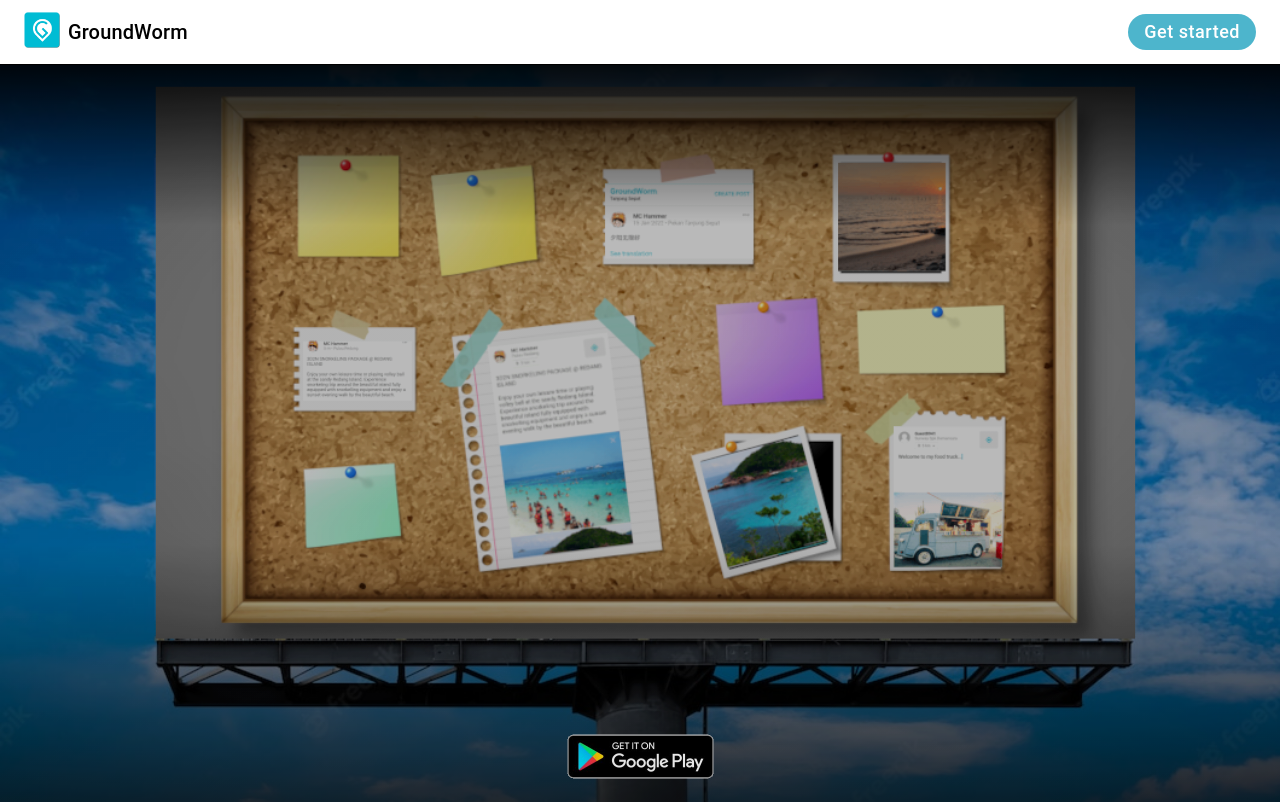
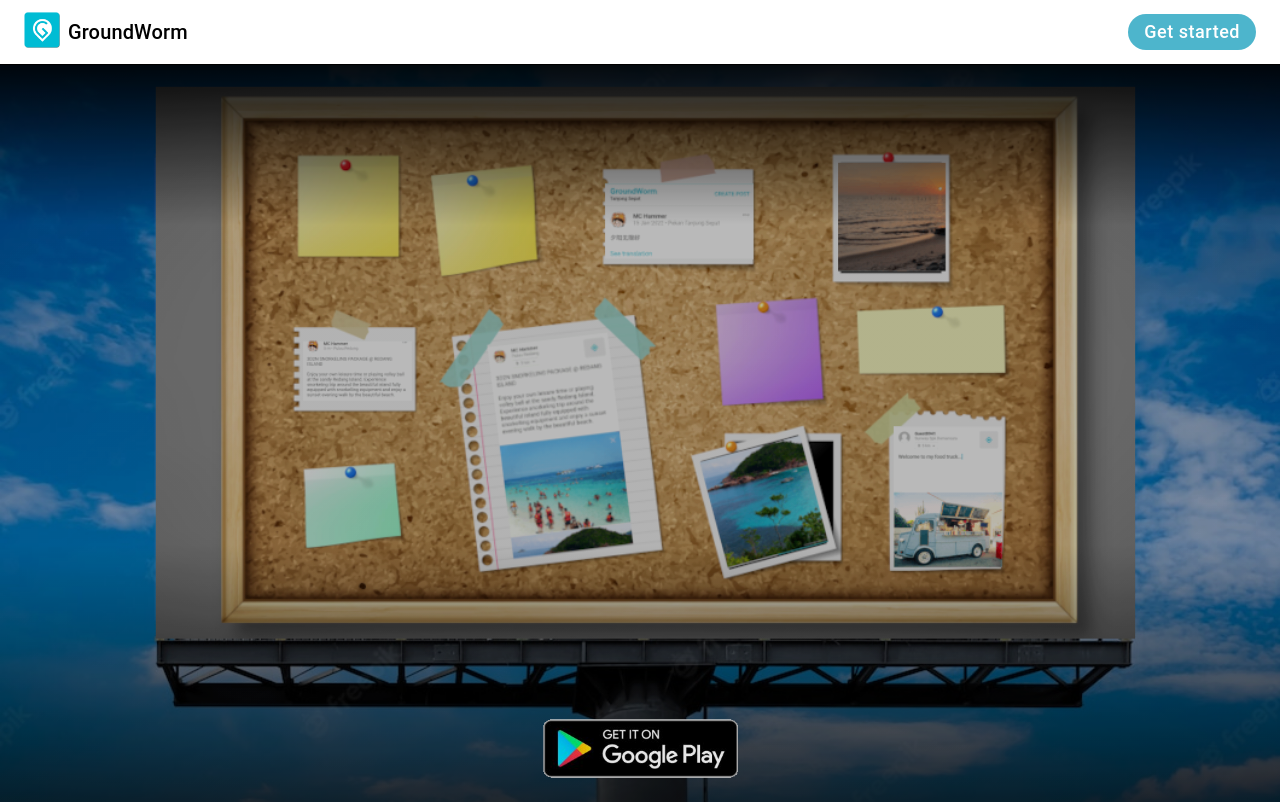
Before and after one commit to koosoftware/groundworm-landing-page, a Next.js app: page /about/ in a window 1280 px wide. Shown: the top 802 px of the page. Built offline with nearby package versions, Linux system fonts and the light colour scheme.

Commit message:
larger button

```diff
--- a/pages/index.tsx
+++ b/pages/index.tsx
@@ -83,7 +83,7 @@ const Home: NextPage = () => {
               href="https://play.google.com/store/apps/details?id=com.groundworm.android"
               target="_blank"
             >
-              <Image src="/about/playstore.png" width="150px" height="49px" />
+              <Image src="/about/playstore.png" width="200px" height="65px" />
             </Link>
           </Box>
         </div>
```
